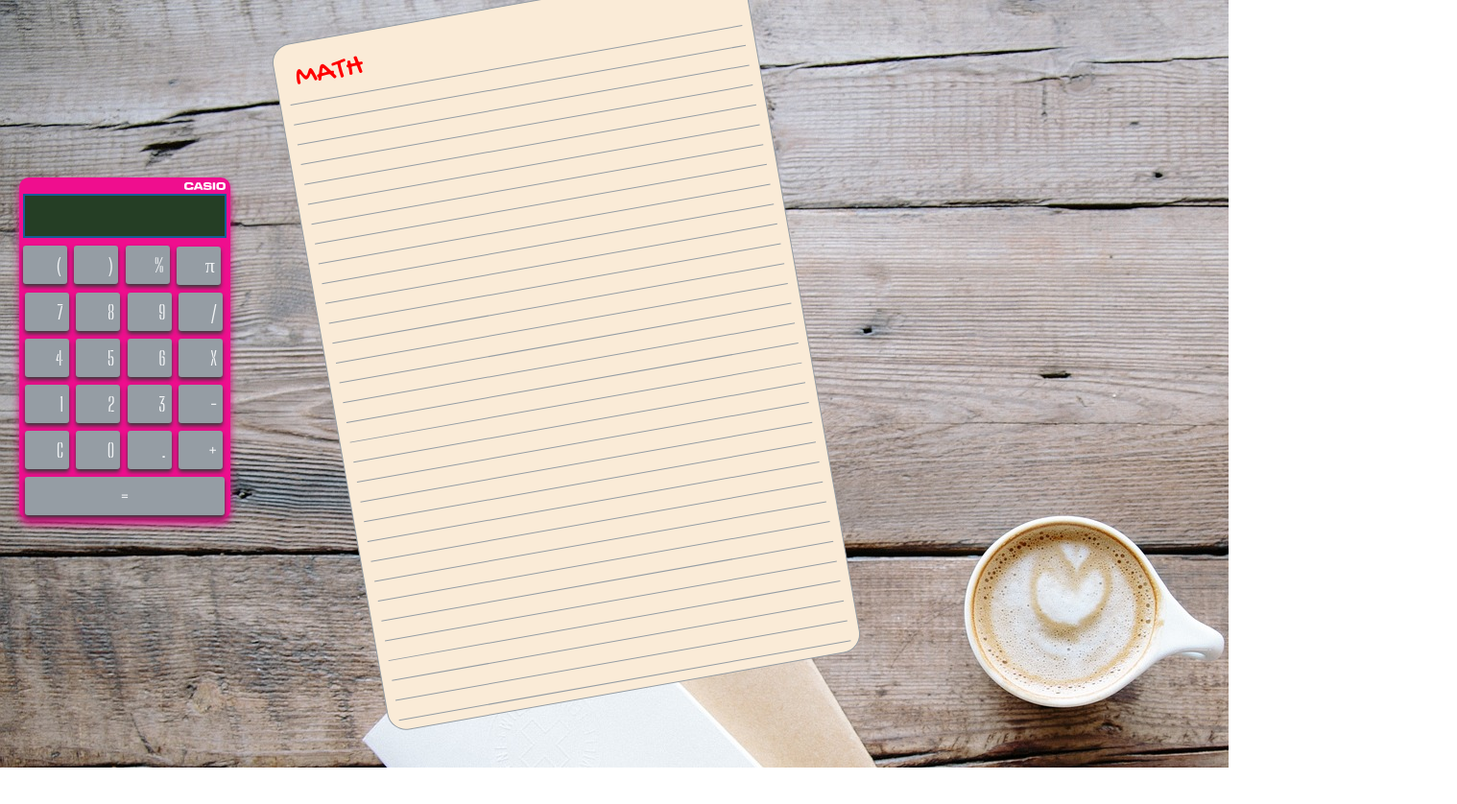
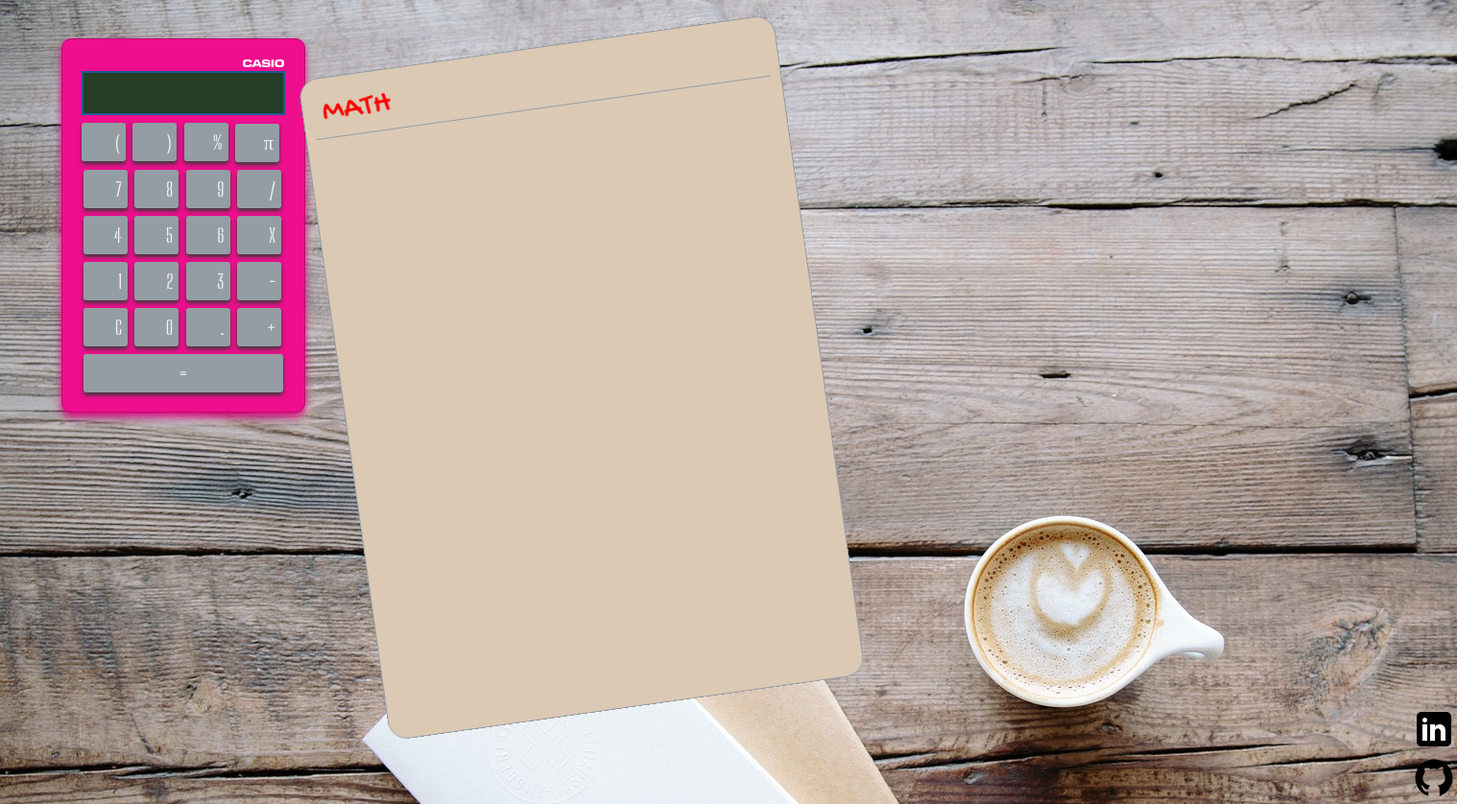
Before and after one commit to Shadhyb/corso-page, a plain HTML site: page calcolatrice/index.html in a window 1280 px wide. Shown: the whole page at 96% size, 1518 px wide, since content can reach past the window. Before the commit the page ends 800 px from the top, so only its background shows below. Drawn offline with Linux system fonts and the light colour scheme.

Commit message:
fixed calcolatrice

```diff
--- a/calcolatrice/assets/css/style.css
+++ b/calcolatrice/assets/css/style.css
@@ -1,39 +1,42 @@
-body{
+body {
   box-sizing: border-box;
   display: flex;
   flex-direction: row;
   margin: 0 auto;
+
   align-items: center;
   padding-left: 20px;
   background-image: url(../img/board-g07e321a89_1920.jpeg);
+}
 
+.content {
+  margin-left: 2px;
+}
+#calcolatrice {
+  background-color: rgb(239, 14, 142);
+  display: inline-block;
+  font-family: "Big Shoulders Stencil Display";
+  width: 220px;
+  border: 1px solid rgb(191, 9, 112);
+  border-radius: 10px;
+  box-shadow: 0 5px 8px 0 rgb(215, 9, 126);
+  padding:1em;
+  position: fixed;
+  top:5vh;
+  left:5vw;
 
 }
-.content {
-    margin-left: 2px;
-
-}
-#calcolatrice{
-    background-color: rgb(239, 14, 142);
-   display: inline-block;
-   font-family: 'Big Shoulders Stencil Display';
-   width: 220px;
-   border: 2pz solid black;
-   border-radius: 10px;
-   box-shadow:0 5px 8px 0 rgb(215, 9, 126);
-}
-#logo{
+#logo {
   display: flex;
   justify-content: right;
   margin-right: 5px;
   padding-top: 5px;
 }
-#logo img{
+#logo img {
   width: 20%;
-
 }
 .tasto {
-    background-color: #959da4 ;
+  background-color: #959da4;
   color: #f2f4f6;
   font-size: 15pt;
   text-align: right;
@@ -43,10 +46,10 @@ body{
   margin: 4px 2px;
   height: 40px;
   width: 46px;
-    font-family: 'Big Shoulders Stencil Display';
+  font-family: "Big Shoulders Stencil Display";
 }
-.tasto:hover{
-    color:chartreuse
+.tasto:hover {
+  color: chartreuse;
 }
 .display {
   background: rgb(37, 62, 37);
@@ -56,9 +59,9 @@ body{
   margin: 4px 2px;
   width: 204px;
   height: 40px;
-    font-family: 'Big Shoulders Stencil Display';
+  font-family: "Big Shoulders Stencil Display";
   text-align: end;
-
+  overflow: hidden;
 }
 .uguale {
   width: 208px;
@@ -66,26 +69,40 @@ body{
   text-align: center;
 }
 
-#foglio{
+#foglio {
   box-sizing: border-box;
   border: 1px solid #959da4;
-    background-color: antiquewhite;
+  background-color: #DBC9B4;
   margin-left: 100px;
+  margin-top: 30px;
   width: 500px;
+  max-height: 90vh;
   padding: 10px;
   border-radius: 20px;
-    transform: rotate(-10deg);
+  transform: rotate(-8deg);
+  position: fixed;
+  top:2vh;
+  left:20vw;
 }
-#foglio div{
+#foglio div {
   padding: 10px;
-    border-bottom: 1px solid #959da4;
-    font-family: 'Gochi Hand';
+
+  font-family: "Gochi Hand";
   font-size: xx-large;
   color: red;
 }
-.output{
-    font-family: 'Gochi Hand';
-    font-size: small;
+.output {
+  font-family: "Gochi Hand";
+  font-size: normal;
   color: black;
   padding: 0;
 }
+#head{
+    border-bottom: 1px solid #959da4;
+
+}
+#links{
+  position: absolute;
+  left:1470px;
+  top:92vh;
+}
--- a/calcolatrice/assets/script/script.js
+++ b/calcolatrice/assets/script/script.js
@@ -1,20 +1,25 @@
 function n(dato){
     document.getElementById("ops").value += dato;
+    if(dato === 0+0+n){
+        dato = n
+    }
+    document.getElementsByClassName('output')[0].innerHTML += dato ;
 
- }
+}
+
+
 
 
  function ops() {
  Math.round(Math.floor( document.getElementById("ops").value = eval(document.getElementById('ops').value)));
- const inputElement = document.getElementById('ops');
-  const result = Math.round(Math.floor(eval(inputElement.value)));
-  const outputElement = document.getElementsByClassName('output');
-  outputElement.textContent += `${inputElement.value} = ${result}\n`;
-  inputElement.value = result;
+let ops = (Math.round(Math.floor( document.getElementById("ops").value = eval(document.getElementById('ops').value))))
+document.getElementsByClassName('output')[0].innerHTML += '=' + ops + '<br>';
+
 }
 
 function del() {
     document.getElementById("ops").value = "";
+
 }
 function phi(){
     document.getElementById('ops').value *=3.14
--- a/calcolatrice/index.html
+++ b/calcolatrice/index.html
@@ -179,11 +179,12 @@
       </div>
     </div>
     <div id="foglio">
-      <div>MATH</div>
+
+      <div id="head">MATH</div>
 
       <div></div>
 
-      <div></div>
+      <div><p class="output"> </p></div>
 
       <div></div>
 
@@ -243,6 +244,23 @@
 
       <div></div>
     </div>
+    <div id="links">
+      <div class="container">
+        <div>
+          <a href="https://www.linkedin.com/in/pietro-rimoli-982b0459/"><svg xmlns="http://www.w3.org/2000/svg" x="0px" y="0px"
+            width="48" height="48"
+            viewBox="0 0 48 48">
+            <path fill="##000000" d="M42,37c0,2.762-2.238,5-5,5H11c-2.761,0-5-2.238-5-5V11c0-2.762,2.239-5,5-5h26c2.762,0,5,2.238,5,5V37z"></path><path fill="#FFF" d="M12 19H17V36H12zM14.485 17h-.028C12.965 17 12 15.888 12 14.499 12 13.08 12.995 12 14.514 12c1.521 0 2.458 1.08 2.486 2.499C17 15.887 16.035 17 14.485 17zM36 36h-5v-9.099c0-2.198-1.225-3.698-3.192-3.698-1.501 0-2.313 1.012-2.707 1.99C24.957 25.543 25 26.511 25 27v9h-5V19h5v2.616C25.721 20.5 26.85 19 29.738 19c3.578 0 6.261 2.25 6.261 7.274L36 36 36 36z"></path>
+            </svg></a>
+          <a href="https://github.com/Shadhyb"><svg xmlns="http://www.w3.org/2000/svg" x="0px" y="0px"
+            width="48" height="48"
+            viewBox="0 0 64 64">
+            <path d="M32 6C17.641 6 6 17.641 6 32c0 12.277 8.512 22.56 19.955 25.286-.592-.141-1.179-.299-1.755-.479V50.85c0 0-.975.325-2.275.325-3.637 0-5.148-3.245-5.525-4.875-.229-.993-.827-1.934-1.469-2.509-.767-.684-1.126-.686-1.131-.92-.01-.491.658-.471.975-.471 1.625 0 2.857 1.729 3.429 2.623 1.417 2.207 2.938 2.577 3.721 2.577.975 0 1.817-.146 2.397-.426.268-1.888 1.108-3.57 2.478-4.774-6.097-1.219-10.4-4.716-10.4-10.4 0-2.928 1.175-5.619 3.133-7.792C19.333 23.641 19 22.494 19 20.625c0-1.235.086-2.751.65-4.225 0 0 3.708.026 7.205 3.338C28.469 19.268 30.196 19 32 19s3.531.268 5.145.738c3.497-3.312 7.205-3.338 7.205-3.338.567 1.474.65 2.99.65 4.225 0 2.015-.268 3.19-.432 3.697C46.466 26.475 47.6 29.124 47.6 32c0 5.684-4.303 9.181-10.4 10.4 1.628 1.43 2.6 3.513 2.6 5.85v8.557c-.576.181-1.162.338-1.755.479C49.488 54.56 58 44.277 58 32 58 17.641 46.359 6 32 6zM33.813 57.93C33.214 57.972 32.61 58 32 58 32.61 58 33.213 57.971 33.813 57.93zM37.786 57.346c-1.164.265-2.357.451-3.575.554C35.429 57.797 36.622 57.61 37.786 57.346zM32 58c-.61 0-1.214-.028-1.813-.07C30.787 57.971 31.39 58 32 58zM29.788 57.9c-1.217-.103-2.411-.289-3.574-.554C27.378 57.61 28.571 57.797 29.788 57.9z"></path>
+            </svg></a>
+        </div>
+      </div>
+    </div>
+
     <script src="assets/script/script.js"></script>
   </body>
 </html>
```
Also changed, not shown: calcolatrice/assets/img/table-g78257dc5c_1920.jpeg (added). Lines whose indentation alone changed are shown as unchanged.
